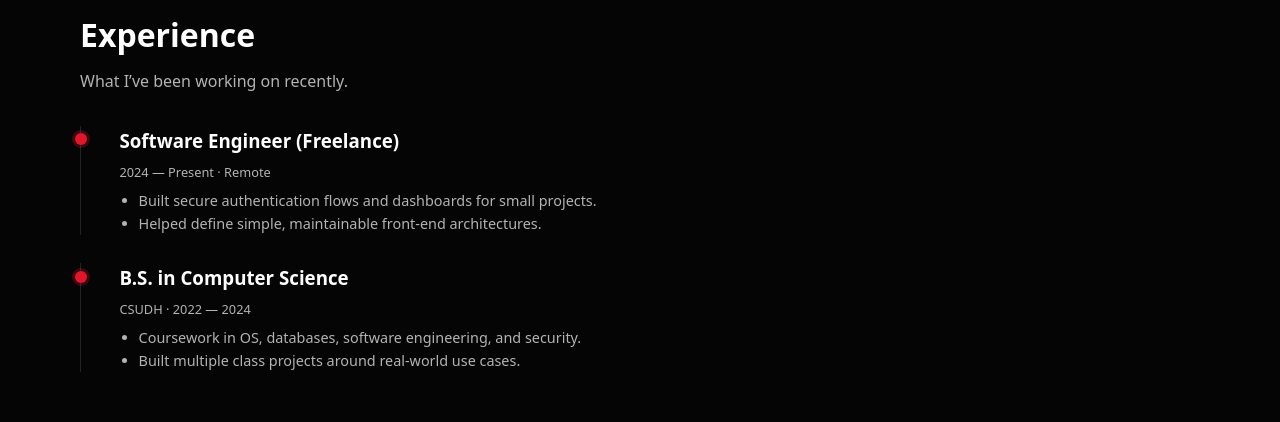
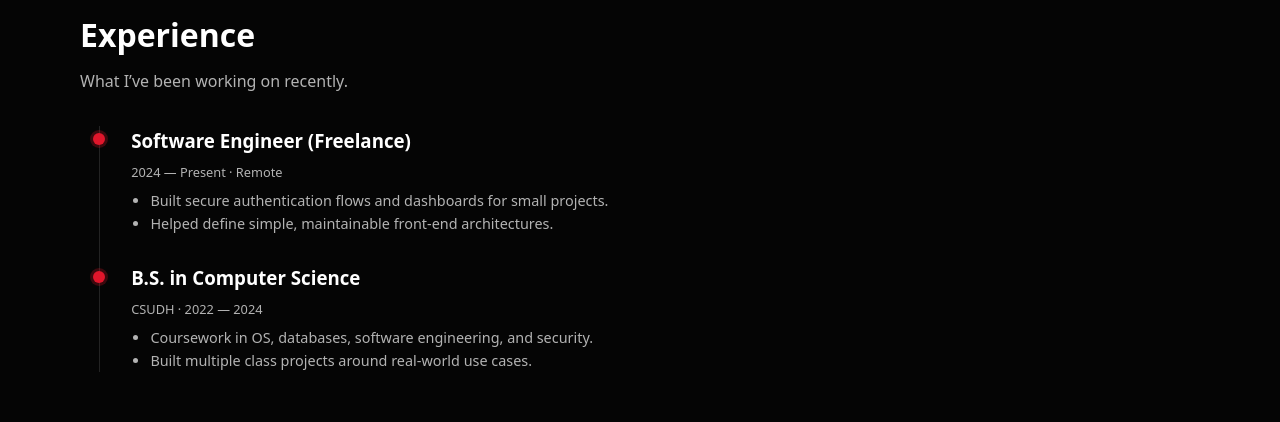
Before and after one commit to danpb27/FirstWebDeployment, a plain HTML site: page index.html in a window 1280 px wide. Shown: the part 1880-2302 px from the top of the page. Drawn offline with Linux system fonts and the light colour scheme.

Commit message:
Update styles.css

```diff
--- a/styles.css
+++ b/styles.css
@@ -433,29 +433,36 @@ body {
 /* Timeline */
 
 .timeline {
-  margin: 0;
-  padding: 0;
+  position: relative;
+  margin-left: 1.2rem;  /* moves the whole line + content right */
   display: grid;
   gap: 1.8rem;
 }
 
-/* each item draws its own piece of the vertical line */
+/* single continuous vertical line */
+.timeline::before {
+  content: "";
+  position: absolute;
+  left: 0;                  /* x-position of the line */
+  top: 0;
+  bottom: 0;
+  width: 1px;
+  background: rgba(255, 255, 255, 0.12);
+}
+
 .timeline-item {
   position: relative;
-  padding-left: 2.4rem; /* space for line + dot */
-  border-left: 1px solid rgba(255, 255, 255, 0.12);
+  padding-left: 2rem;       /* space for dot + line */
 }
 
-/* the red dot sits exactly on that border-left */
 .timeline-marker {
   width: 12px;
   height: 12px;
   border-radius: 50%;
   background: var(--accent);
   position: absolute;
-  left: 0;              /* same x as border-left */
-  top: 0.45rem;         /* adjust vertically as needed */
-  transform: translateX(-50%);  /* center dot on the line */
+  left: -6px;               /* half the width → centers on the line at x=0 */
+  top: 0.45rem;             /* vertical offset from top of item */
   box-shadow: 0 0 0 3px rgba(224, 22, 43, 0.25);
 }
 
```
